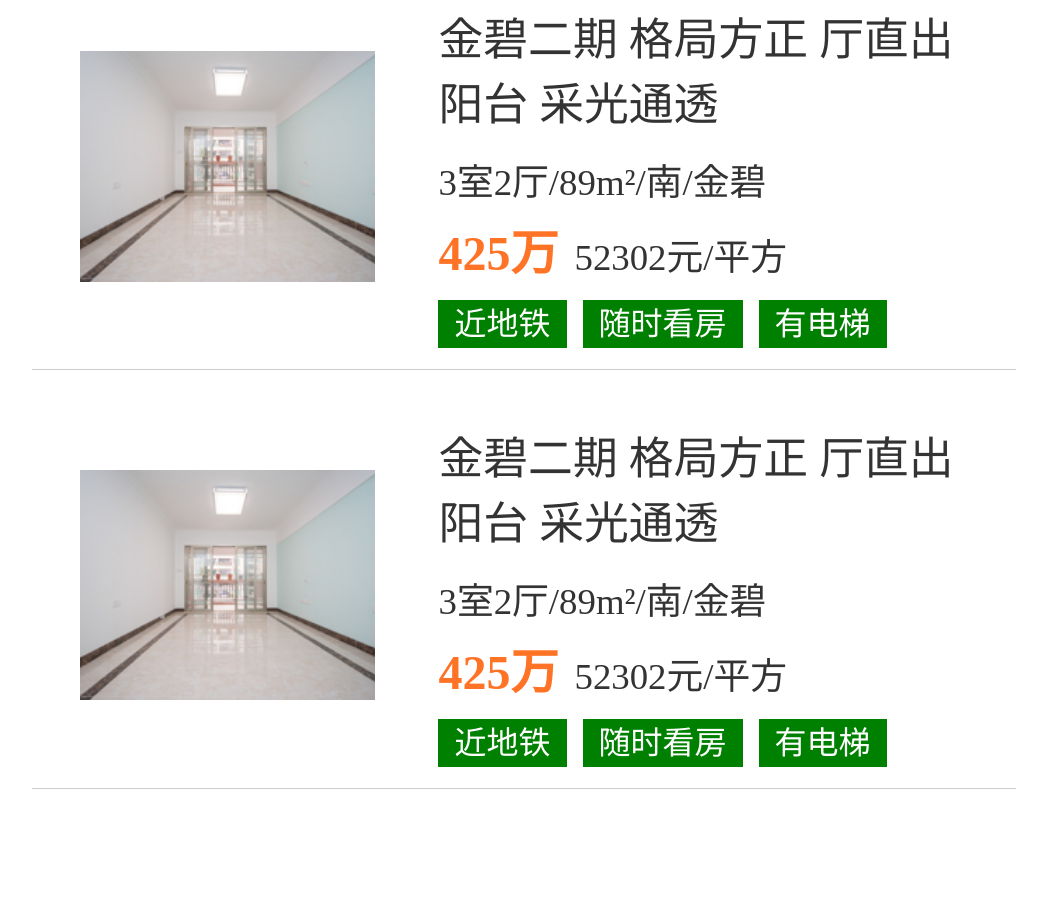
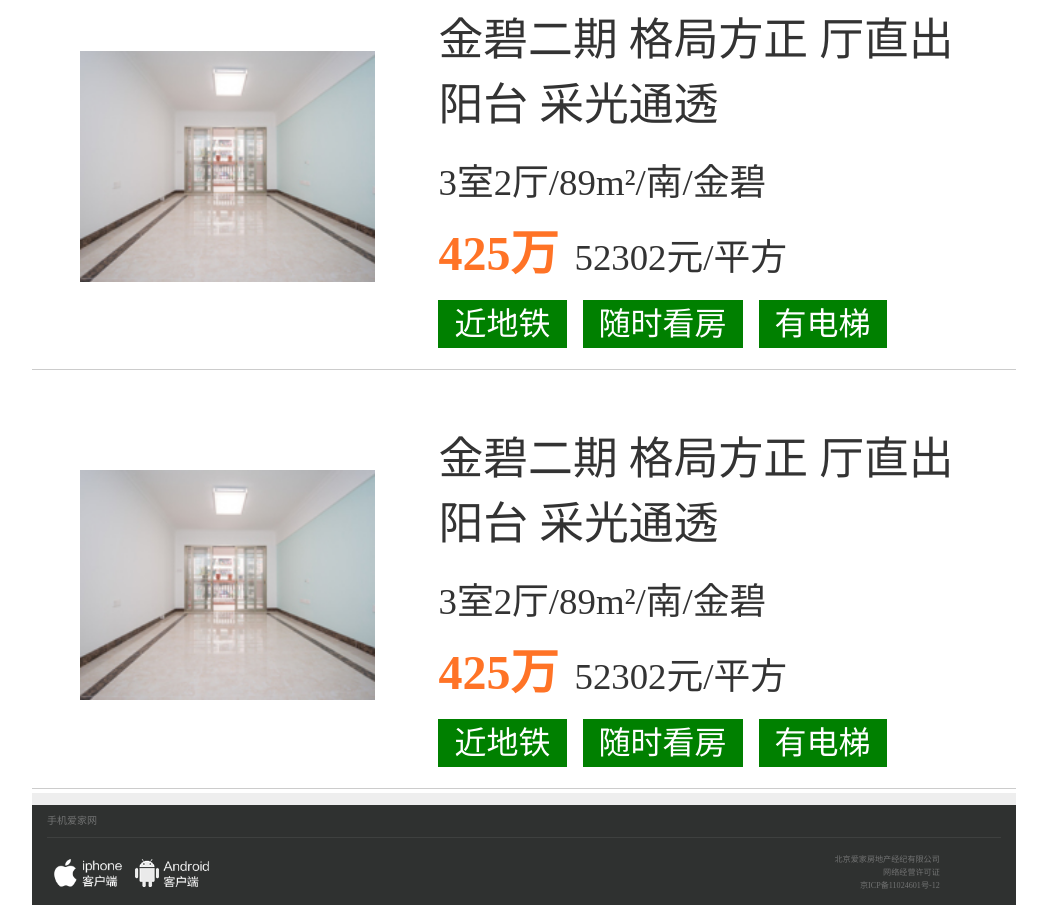
Before and after one commit to lhafsy/1611-666, a plain HTML site: page index/html/index.html in a window 1280 px wide. Shown: the part 2903-3808 px from the top of the page, without its empty margins (116-1163 px from the left). Before the commit the page ends 3696 px from the top, so only its background shows below. Drawn offline with Linux system fonts and the light colour scheme.

Commit message:
add by lgy

```diff
--- a/index/html/index.html
+++ b/index/html/index.html
@@ -4,6 +4,8 @@
 	<meta charset="UTF-8">
 	<title>主页</title>
 	<link rel="stylesheet" href="../css/index.css">
+	<link rel="stylesheet" href="../../lha/overall situation.css">
+
 	<script src="../js/jquery-2.1.1.min.js"></script>
 	<script src="../js/changImgTouches.js"></script>
 	<script src="../js/index.js"></script>
@@ -212,6 +214,18 @@
 				</div>
 			</a>
 		</div>
+		  <div id="indexFoot">
+		    <a href="#">手机爱家网</a>
+		    <div id="indexFootC">
+		      <i id="indexFootImg1"></i>
+		      <i id="indexFootImg2"></i>
+		      <div id="indexFootBottom ">
+		        <p>北京爱家房地产经纪有限公司</p>
+		        <p>网络经营许可证</p>
+		        <p> 京ICP备11024601号-12</p>
+		      </div>
+		    </div>
+		  </div>
 	</div>
 </body>
 </html>
```
